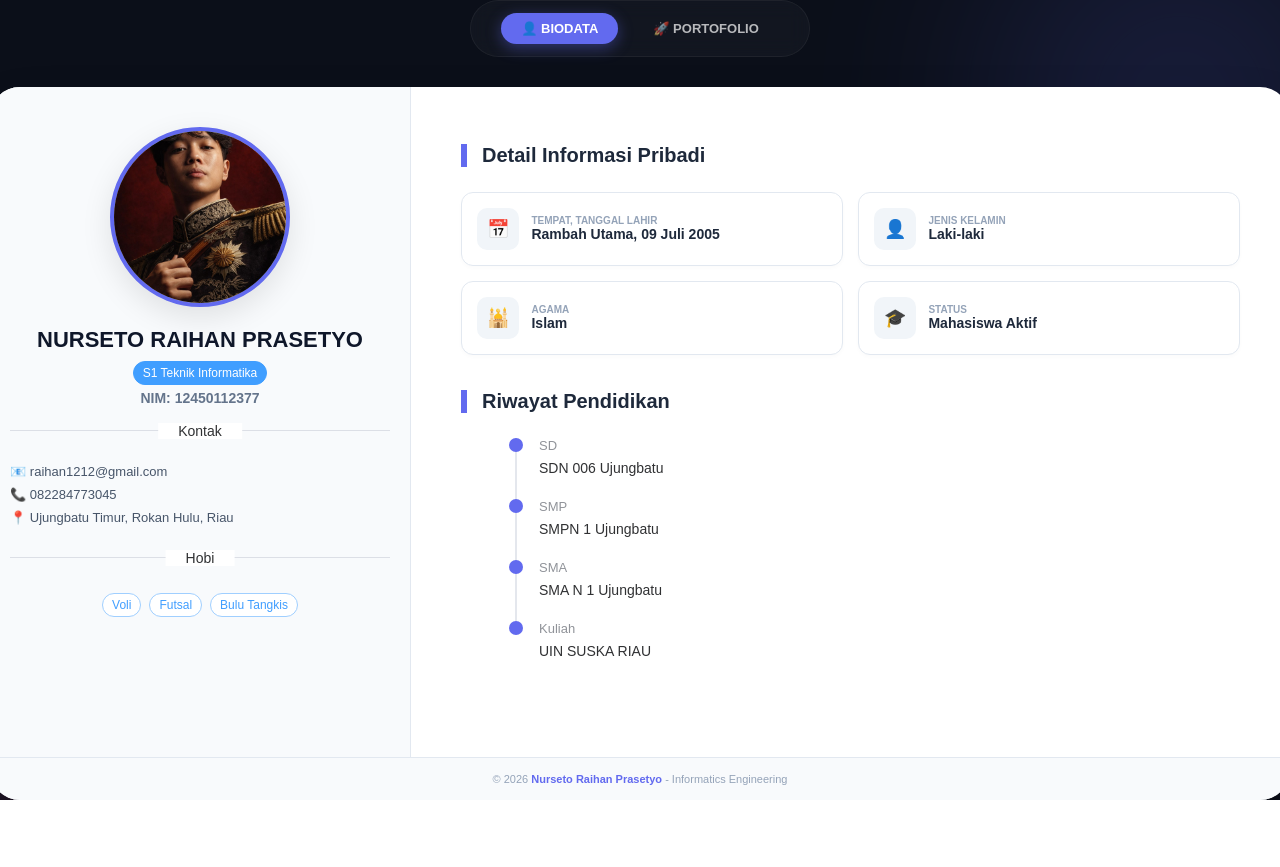
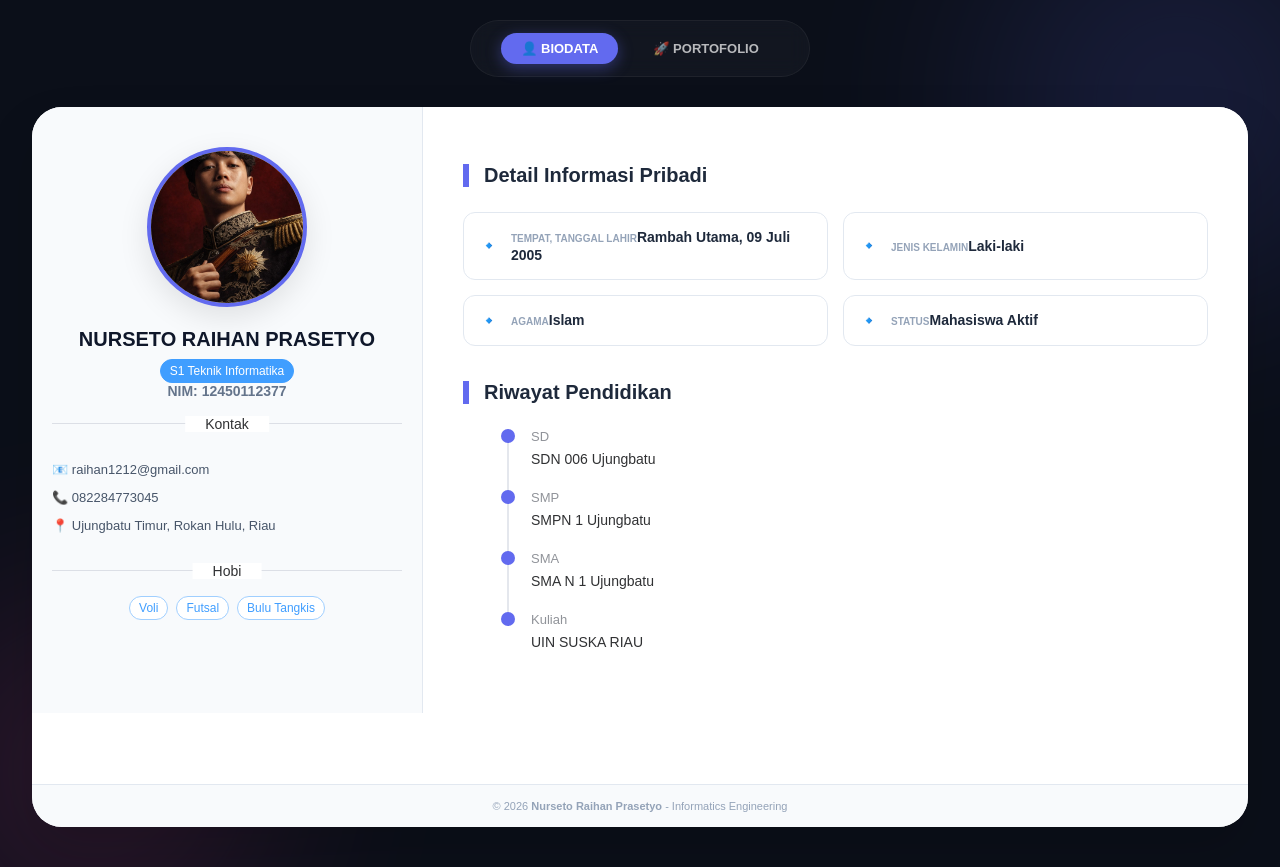
Before and after one commit to raihan-05-sys/portofolioterbaru-raihan, a Vue app: page / in a window 1280 px wide. Before the commit the page ends 800 px from the top, so only its background shows below. Built offline with nearby package versions, Linux system fonts and the light colour scheme.

Commit message:
fix tampilan hp biar rapi

```diff
--- a/src/App.vue
+++ b/src/App.vue
@@ -22,18 +22,19 @@
 
 <style>
 /* Reset Global */
-body, html { margin: 0; padding: 0; font-family: 'Poppins', sans-serif; overflow: hidden; height: 100vh; width: 100vw; }
+body, html { margin: 0; padding: 0; font-family: 'Poppins', sans-serif; background-color: #0b0f19; }
 
 /* Latar Gelap Total */
 .app-viewport {
-  height: 100vh;
-  width: 100vw;
+  min-height: 100vh;
+  width: 100%;
   background-color: #0b0f19;
   position: relative;
-  overflow: hidden;
+  overflow-x: hidden;
   display: flex;
   justify-content: center;
   align-items: center;
+  padding: 40px 0;
 }
 
 /* Hiasan Blobs */
@@ -42,7 +43,7 @@ body, html { margin: 0; padding: 0; font-family: 'Poppins', sans-serif; overflow
 .blob2 { width: 350px; height: 350px; background-color: #ec4899; bottom: -80px; left: -80px; }
 
 /* Layout Mewah */
-.main-layout { width: 100%; height: 100%; display: flex; flex-direction: column; align-items: center; justify-content: center; z-index: 2; }
+.main-layout { width: 100%; display: flex; flex-direction: column; align-items: center; z-index: 2; }
 
 /* Navigasi Melayang */
 .glass-nav {
@@ -62,7 +63,7 @@ body, html { margin: 0; padding: 0; font-family: 'Poppins', sans-serif; overflow
 /* Kotak Mega Card (Latar Putih) */
 .mega-card {
   width: 1300px;
-  height: 720px;
+  min-height: 720px;
   background: #ffffff;
   border-radius: 30px;
   box-shadow: 0 25px 50px rgba(0,0,0,0.15);
@@ -72,7 +73,6 @@ body, html { margin: 0; padding: 0; font-family: 'Poppins', sans-serif; overflow
   position: relative;
 }
 
-/* Footer di App.vue */
 .simple-footer {
   margin-top: auto;
   width: 100%;
@@ -82,9 +82,15 @@ body, html { margin: 0; padding: 0; font-family: 'Poppins', sans-serif; overflow
   text-align: center;
 }
 .simple-footer p { margin: 0; font-size: 11px; color: #94a3b8; }
-.simple-footer strong { color: #626aef; }
 
-/* Animasi Muncul */
-.fade-in { animation: fadeIn 0.4s ease-out; }
-@keyframes fadeIn { from { opacity: 0; transform: translateY(10px); } to { opacity: 1; transform: translateY(0); } }
+/* --- KODE KHUSUS HP (RESPONSIVE) --- */
+@media (max-width: 1350px) {
+  .mega-card { width: 95%; height: auto; margin-bottom: 20px; }
+  .app-viewport { padding: 20px 0; }
+}
+
+@media (max-width: 768px) {
+  .glass-nav { width: 90%; padding: 10px; gap: 5px; justify-content: center; }
+  .nav-link { font-size: 11px; padding: 6px 12px; }
+}
 </style>
--- a/src/views/Homeview.vue
+++ b/src/views/Homeview.vue
@@ -4,7 +4,7 @@
 
       <div class="sidebar-internal">
         <div class="profile-header">
-          <el-avatar :size="180" src="/foto-profil.jpeg" class="profile-img" style="border: 4px solid #626aef; box-shadow: 0 10px 30px rgba(0,0,0,0.1);" />
+          <el-avatar :size="160" src="/foto-profil.jpeg" class="profile-img" style="border: 4px solid #626aef; box-shadow: 0 10px 30px rgba(0,0,0,0.1);" />
           <h1 class="name-text">{{ profile.nama }}</h1>
 
           <div class="center-content">
@@ -31,35 +31,11 @@
       <div class="content-area-internal">
         <h2 class="title-border">Detail Informasi Pribadi</h2>
         <div class="info-grid-modern">
-          <div class="info-card-modern">
-            <div class="info-icon">📅</div>
+          <div class="info-card-modern" v-for="(val, label) in { 'Tempat, Tanggal Lahir': profile.ttl, 'Jenis Kelamin': profile.gender, 'Agama': profile.agama, 'Status': 'Mahasiswa Aktif' }" :key="label">
+            <div class="info-icon">🔹</div>
             <div class="info-text">
-              <span>Tempat, Tanggal Lahir</span>
-              <strong>{{ profile.ttl }}</strong>
-            </div>
-          </div>
-
-          <div class="info-card-modern">
-            <div class="info-icon">👤</div>
-            <div class="info-text">
-              <span>Jenis Kelamin</span>
-              <strong>{{ profile.gender }}</strong>
-            </div>
-          </div>
-
-          <div class="info-card-modern">
-            <div class="info-icon">🕌</div>
-            <div class="info-text">
-              <span>Agama</span>
-              <strong>{{ profile.agama }}</strong>
-            </div>
-          </div>
-
-          <div class="info-card-modern">
-            <div class="info-icon">🎓</div>
-            <div class="info-text">
-              <span>Status</span>
-              <strong>Mahasiswa Aktif</strong>
+              <span>{{ label }}</span>
+              <strong>{{ val }}</strong>
             </div>
           </div>
         </div>
@@ -82,12 +58,11 @@ import { reactive } from 'vue'
 const profile = reactive({
   nama: 'NURSETO RAIHAN PRASETYO',
   nim: '12450112377',
-  gender: 'Laki-laki', // Data Jenis Kelamin Baru
+  gender: 'Laki-laki',
   ttl: 'Rambah Utama, 09 Juli 2005',
   agama: 'Islam',
   hp: '082284773045',
   email: 'raihan1212@gmail.com',
-  alamat: 'Jl. Jeruk Manis Ujungbatu Timur, Rokan Hulu, Riau',
   jurusan: 'S1 Teknik Informatika'
 })
 
@@ -100,31 +75,33 @@ const pendidikan = [
 </script>
 
 <style scoped>
-.full-content { width: 100%; height: 100%; overflow-y: auto; }
+.full-content { width: 100%; height: 100%; }
 .mega-card-inner { display: flex; min-height: 100%; width: 100%; }
 
-/* Sidebar Mewah Kiri */
-.sidebar-internal { width: 380px; background: #f8fafc; padding: 40px 20px; border-right: 1px solid #e2e8f0; display: flex; flex-direction: column; align-items: center; text-align: center; }
-.profile-header { display: flex; flex-direction: column; align-items: center; width: 100%; }
-.name-text { font-size: 22px; font-weight: 900; color: #0f172a; margin: 20px 0 8px; line-height: 1.2; text-transform: uppercase; }
-.nim-badge { font-weight: 800; color: #64748b; font-size: 14px; margin-top: 5px; }
+/* Sidebar */
+.sidebar-internal { width: 350px; background: #f8fafc; padding: 40px 20px; border-right: 1px solid #e2e8f0; display: flex; flex-direction: column; align-items: center; text-align: center; }
+.name-text { font-size: 20px; font-weight: 900; color: #0f172a; margin: 20px 0 8px; line-height: 1.2; }
+.nim-badge { font-weight: 800; color: #64748b; font-size: 14px; }
 .contact-list { text-align: left; width: 100%; font-size: 13px; color: #475569; }
-.contact-list p { margin: 8px 0; }
-.hobby-tags { display: flex; flex-wrap: wrap; gap: 8px; justify-content: center; margin-top: 10px; }
+.hobby-tags { display: flex; flex-wrap: wrap; gap: 8px; justify-content: center; }
 
-/* Area Konten Utama Kanan */
-.content-area-internal { flex: 1; padding: 40px 50px; text-align: left; }
+/* Konten Utama */
+.content-area-internal { flex: 1; padding: 40px; text-align: left; background: white; }
 .title-border { font-size: 20px; color: #1e293b; border-left: 6px solid #626aef; padding-left: 15px; margin-bottom: 25px; }
 .info-grid-modern { display: grid; grid-template-columns: repeat(2, 1fr); gap: 15px; }
-.info-card-modern { background: white; border: 1px solid #e2e8f0; padding: 15px; border-radius: 12px; display: flex; align-items: center; gap: 12px; box-shadow: 0 2px 4px rgba(0,0,0,0.02); }
-.info-icon { font-size: 18px; background: #f1f5f9; padding: 10px; border-radius: 10px; }
-.info-text { display: flex; flex-direction: column; text-align: left; }
+.info-card-modern { background: white; border: 1px solid #e2e8f0; padding: 15px; border-radius: 12px; display: flex; align-items: center; gap: 12px; }
 .info-text span { font-size: 10px; color: #94a3b8; font-weight: 700; text-transform: uppercase; }
 .info-text strong { font-size: 14px; color: #1e293b; }
 .mt-35 { margin-top: 35px; }
-.compact-timeline { margin-top: 20px; margin-left: 10px; }
 
-/* Efek Animasi Muncul */
+/* --- KODE KHUSUS HP (MEDIA QUERY) --- */
+@media (max-width: 900px) {
+  .mega-card-inner { flex-direction: column; }
+  .sidebar-internal { width: 100%; border-right: none; border-bottom: 1px solid #e2e8f0; padding: 30px 20px; }
+  .content-area-internal { padding: 30px 20px; }
+  .info-grid-modern { grid-template-columns: 1fr; }
+}
+
 .fade-in { animation: fadeIn 0.4s ease-out; }
 @keyframes fadeIn { from { opacity: 0; transform: translateY(5px); } to { opacity: 1; transform: translateY(0); } }
 </style>
```
